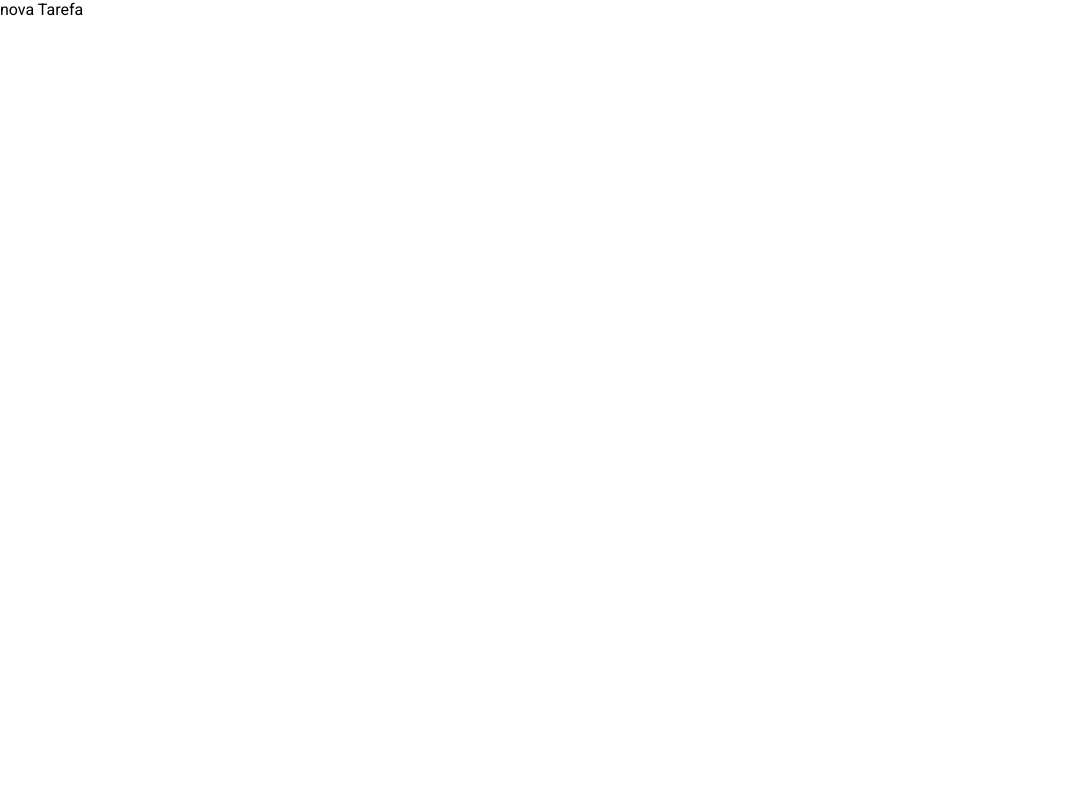
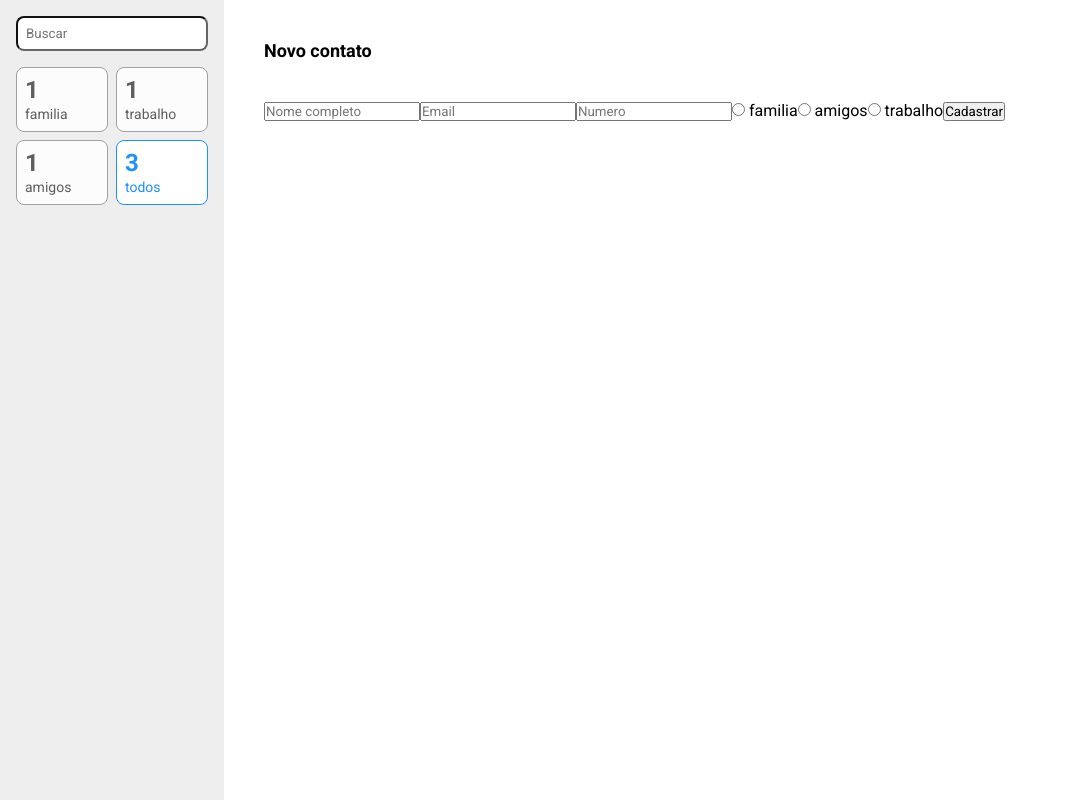
Before and after one commit to arildohp/lista_de_contatos, a React (Create React App) app: page /novo in a window 1280 px wide. Shown: the whole page, without its empty margins (0-1067 px from the left). Built offline with nearby package versions, Linux system fonts and the light colour scheme.

Commit message:
criando um novo contato

```diff
--- /dev/null
+++ b/src/Container/Formulario/index.tsx
@@ -0,0 +1,21 @@
+import { MainContainer, Titulo } from '../../styles'
+
+const Formulario = () => (
+  <MainContainer>
+    <Titulo>Novo contato</Titulo>
+    <form>
+      <input type="text" placeholder="Nome completo" />
+      <input type="text" placeholder="Email" />
+      <input type="number" placeholder="Numero" />
+      <input name="contato" type="radio" id="familia" /> {''}
+      <label htmlFor="familia">familia</label>
+      <input name="contato" type="radio" id="amigos" /> {''}
+      <label htmlFor="amigos">amigos</label>
+      <input name="contato" type="radio" id="trabalho" /> {''}
+      <label htmlFor="trabalho">trabalho</label>
+      <button type="submit">Cadastrar</button>
+    </form>
+  </MainContainer>
+)
+
+export default Formulario
--- a/src/Container/ListaDeContatos/index.tsx
+++ b/src/Container/ListaDeContatos/index.tsx
@@ -1,7 +1,7 @@
 import { useSelector } from 'react-redux'
 
 import Contato from '../../components/Contato'
-import { Container } from './styles'
+import { MainContainer, Titulo } from '../../styles'
 
 import { RootReducer } from '../../store'
 
@@ -20,8 +20,8 @@ const ListaDeContatos = () => {
     }
   }
   return (
-    <Container>
-      <p>Lista de contatos &quot;{criterio}&ldquo;</p>
+    <MainContainer>
+      <Titulo as="p">Lista de contatos &quot;{criterio}&ldquo;</Titulo>
       <ul>
         {filtraContatos().map((c) => (
           <li key={c.nome}>
@@ -35,7 +35,7 @@ const ListaDeContatos = () => {
           </li>
         ))}
       </ul>
-    </Container>
+    </MainContainer>
   )
 }
 
--- a/src/Container/ListaDeContatos/styles.ts
+++ /dev/null
@@ -1,7 +0,0 @@
-import styled from 'styled-components'
-
-export const Container = styled.main`
-  padding: 0 40px;
-  height: 100vh;
-  overflow-y: scroll;
-`
--- a/src/pages/Cadastro/index.tsx
+++ b/src/pages/Cadastro/index.tsx
@@ -1,3 +1,11 @@
-const Cadastro = () => <div>nova Tarefa</div>
+import BarraLateral from '../../Container/BarraLateral'
+import Formulario from '../../Container/Formulario'
+
+const Cadastro = () => (
+  <>
+    <BarraLateral />
+    <Formulario />
+  </>
+)
 
 export default Cadastro
--- a/src/styles/index.ts
+++ b/src/styles/index.ts
@@ -14,5 +14,16 @@ export const Container = styled.div`
   display: grid;
   grid-template-columns: 224px auto;
 `
-
+export const MainContainer = styled.main`
+  padding: 0 40px;
+  height: 100vh;
+  overflow-y: scroll;
+`
+export const Titulo = styled.h2`
+  display: block;
+  margin-top: 40px;
+  margin-bottom: 40px;
+  font-size: 18px;
+  font-weight: bold;
+`
 export default EstiloGlobal
```
